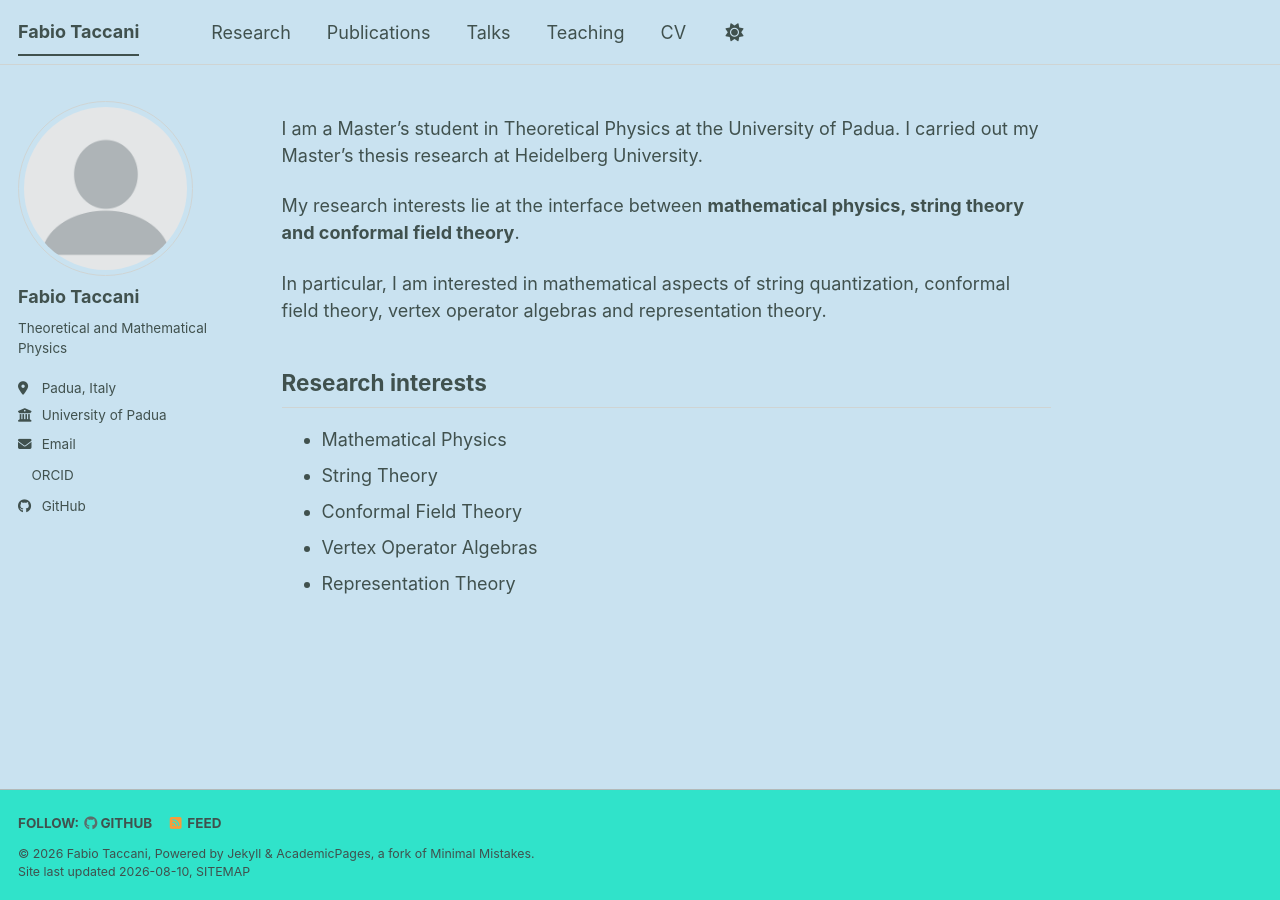
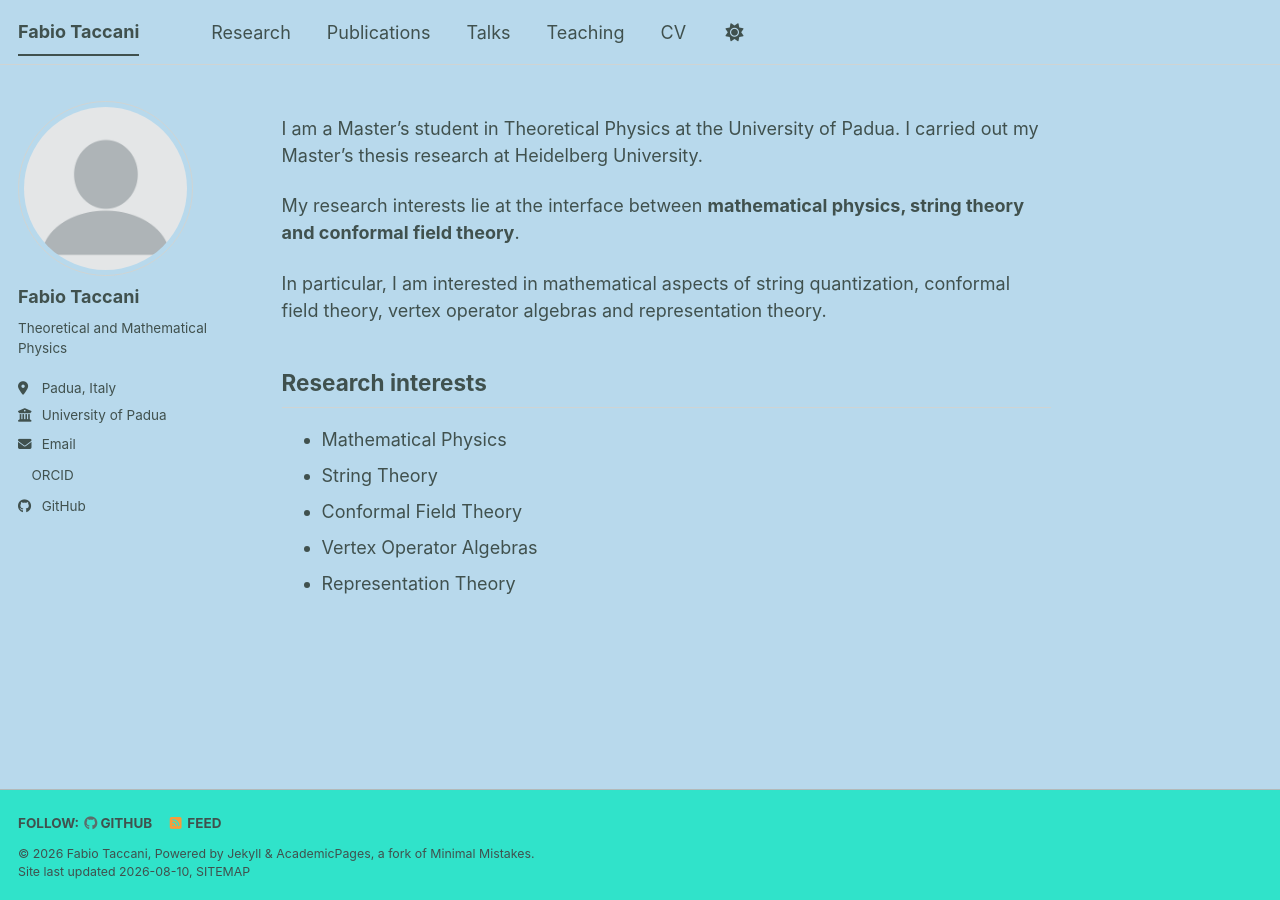
Before and after one commit to FabioTaccani/FabioTaccani.github.io, a Jekyll site: the page built from _pages/about.md, in a window 1280 px wide. Built offline with Jekyll 4.4.1, drawn with Linux system fonts in a browser that asks for light colours; a style sheet for code colours, icons or effects is not loaded.

Commit message:
Update _mint_light.scss

```diff
--- a/_sass/theme/_mint_light.scss
+++ b/_sass/theme/_mint_light.scss
@@ -7,7 +7,7 @@ $dark-primary-color         : mix(#000, $primary-color, 40%);
 $darker-primary-color       : mix(#000, $primary-color, 60%);
 $light-primary-color        : mix(#fff, $primary-color, 50%);
 $lighter-primary-color      : mix(#fff, $primary-color, 90%);
-$background                 : #c9e2f0;
+$background                 : #b8d9ec;
 $background-light          : #ffffff;
 $background-lighter        : #fafbfb;
 $text                      : #40514e;
```
